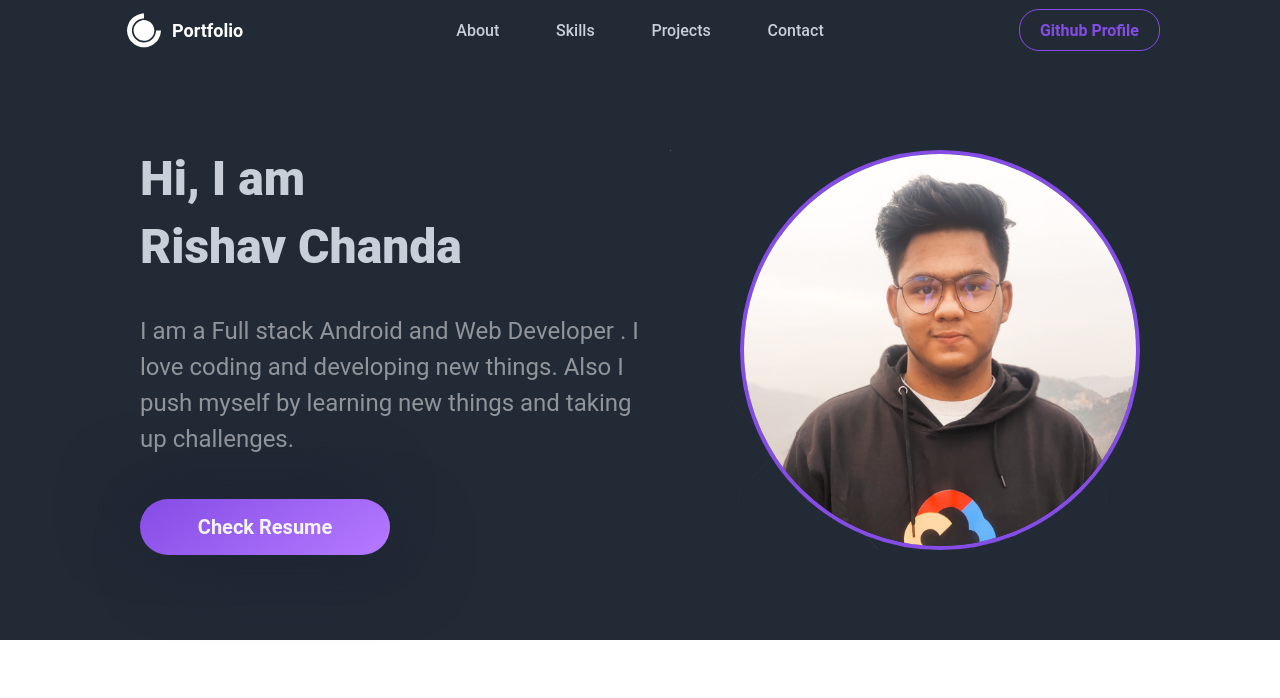
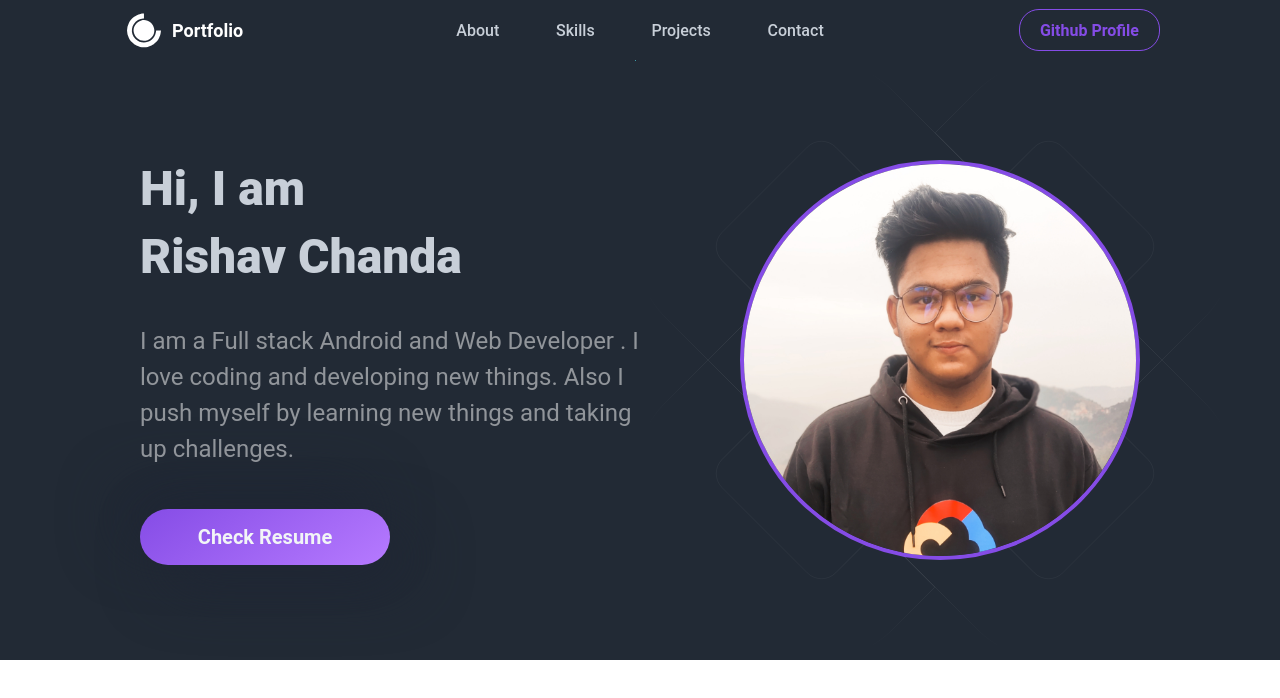
Before and after one commit to dtorres314/portfolio, a React (Create React App) app: page / in a window 1280 px wide. Shown: the top 698 px of the page. Built offline with nearby package versions, Linux system fonts and the light colour scheme.

Commit message:
modified the bg and image

```diff
--- a/src/components/HeroSection/HeroStyle.js
+++ b/src/components/HeroSection/HeroStyle.js
@@ -5,7 +5,7 @@
     background: ${_default.colors.background1};
     display: flex;
     justify-content: center;
-    height: 580px;
+    height: 600px;
     position: relative;
     z-index: 1;
     padding: 0 30px;
@@ -14,16 +14,20 @@
 export const HeroBg = styled.div`
     position: absolute;
     display: flex;
-    justify-content: end ;
-    opacity: 0.5;
+    justify-content: end;
     top: 0;
     right: 0;
     bottom: 0;
     left: 0;
-    width: 113%;
+    width: 100%;
     height: 100%;
+    max-width: 1250px;
     overflow: hidden;
     padding: 0 30px;
+    top: 50%;
+    left: 50%;
+    -webkit-transform: translateX(-50%) translateY(-50%);
+    transform: translateX(-50%) translateY(-50%);
 `;
 
 export const HeroInnerContainer = styled.div`
@@ -47,7 +51,6 @@
 `
 
 export const Img = styled.img`
-
     position: relative;
     width: 100%;
     height: 100%;
--- a/src/components/HeroSection/index.js
+++ b/src/components/HeroSection/index.js
@@ -6,6 +6,9 @@
     return (
         <>
             <HeroContainer>
+            <HeroBg>
+                            <HeroBgAnimation />
+                        </HeroBg>
                 <HeroInnerContainer>
                     <HeroLeftContainer>
                         <Title>Hi, I am <br /> Rishav Chanda</Title>
@@ -14,9 +17,7 @@
                     </HeroLeftContainer>
 
                     <HeroRightContainer>
-                        <HeroBg>
-                            <HeroBgAnimation />
-                        </HeroBg>
+
                         <Img src={HeroImg} alt="hero-image" />
                     </HeroRightContainer>
                 </HeroInnerContainer>
```
